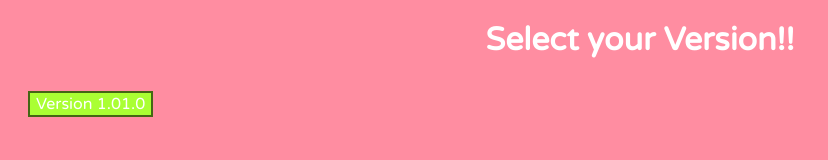
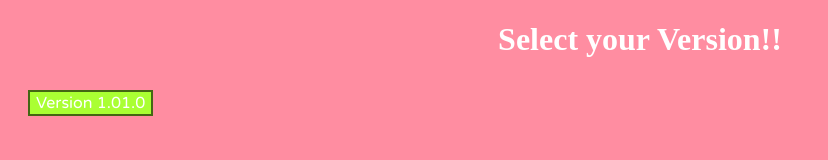
Before and after one commit to Yared1200/destination-planet-sugarworld, a plain HTML site: page versions/select/index.html in a window 1280 px wide. Shown: the whole page, without its empty margins (0-828 px from the left). Drawn offline with Linux system fonts and the light colour scheme.

Commit message:
Remove font-family from title class
Removed font-family from the title class in index.html.

```diff
--- a/versions/select/index.html
+++ b/versions/select/index.html
@@ -15,7 +15,7 @@
             .title {
                 text-align: center;
                 color: #fff;
-                font-family: 'Varela Round', sans-serif;
+
             }
 
             .button {
```
